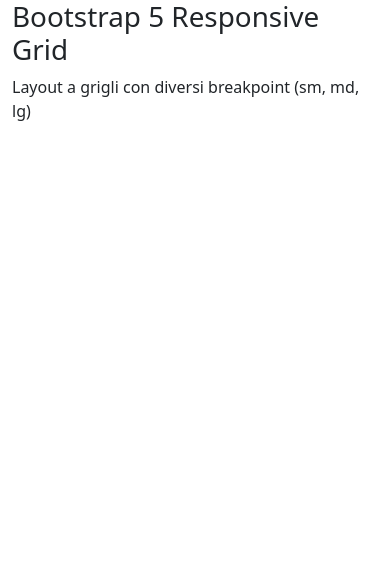
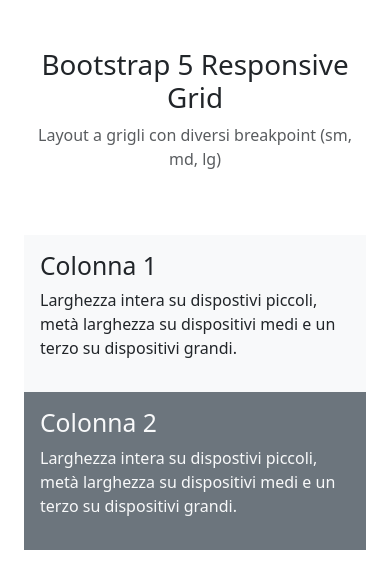
Before and after one commit to AndreaRispoli97/htmlcss-bootstrap-layout, a plain HTML site: page index.html in a window 390 px wide. Drawn offline with nearby package versions, Linux system fonts and the light colour scheme.

Commit message:
feat: prime 2 colonne mobile

```diff
--- a/index.html
+++ b/index.html
@@ -11,13 +11,26 @@
 
 <body>
 
-    <header>
-        <div class="container">
+    <header class="text-center">
+        <div class="container p-4 pt-5 pb-4">
             <h1>Bootstrap 5 Responsive Grid</h1>
-            <p>Layout a grigli con diversi breakpoint (sm, md, lg)</p>
+            <p class="text-body-secondary">Layout a grigli con diversi breakpoint (sm, md, lg)</p>
           </div>
     </header>
-    <main></main>
+    <main>
+        <div class="container text-center">
+            <div class="row align-items-start p-4">
+              <div class="col-12 text-start p-3 pt-3 pb-3 bg-light">
+                <h2>Colonna 1</h2>
+                <p>Larghezza intera su dispostivi piccoli, metà larghezza su dispositivi medi e un terzo su dispositivi grandi.</p>
+              </div>
+              <div class="col-12 text-start p-3 pt-3 pb-3 bg-secondary text-light">
+                <h2>Colonna 2</h2>
+                <p>Larghezza intera su dispostivi piccoli, metà larghezza su dispositivi medi e un terzo su dispositivi grandi.</p>
+              </div>
+            </div>
+          </div>
+    </main>
 
 
 
```
